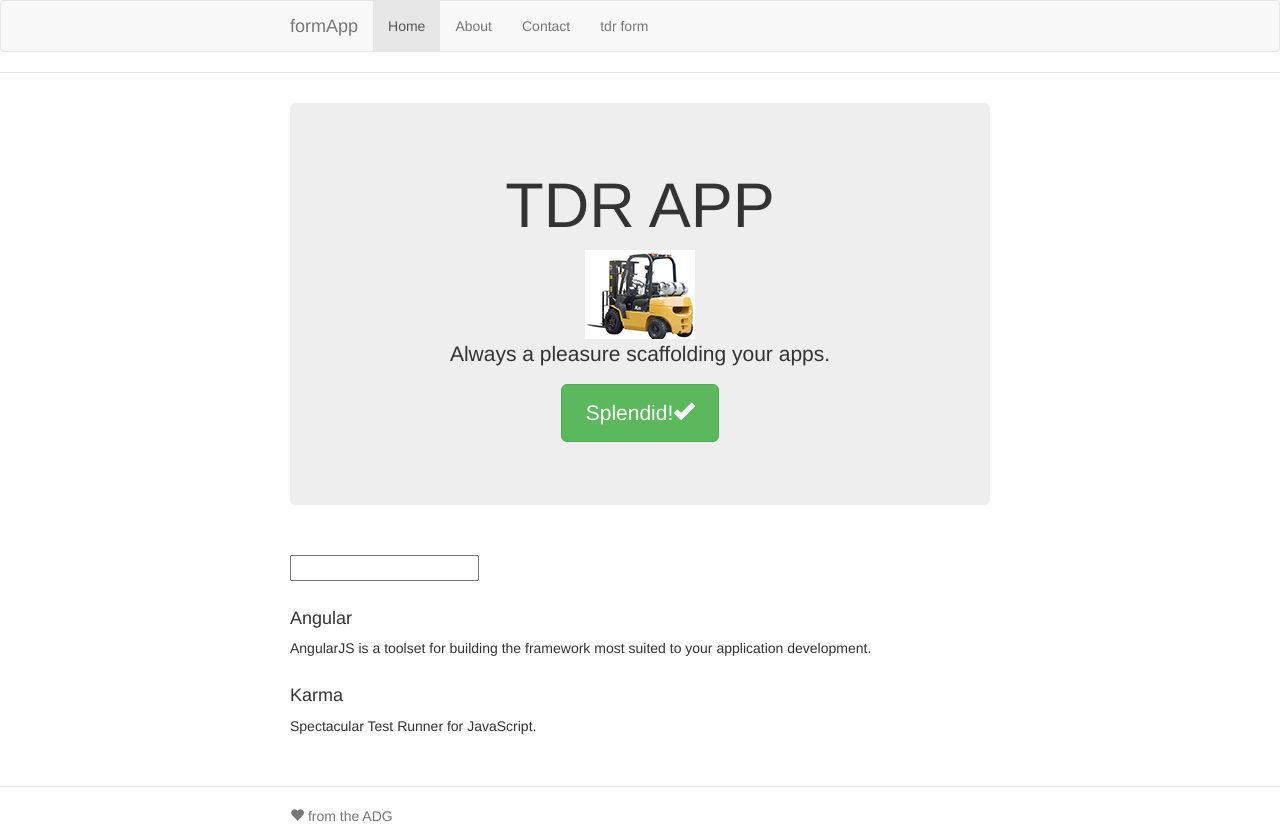
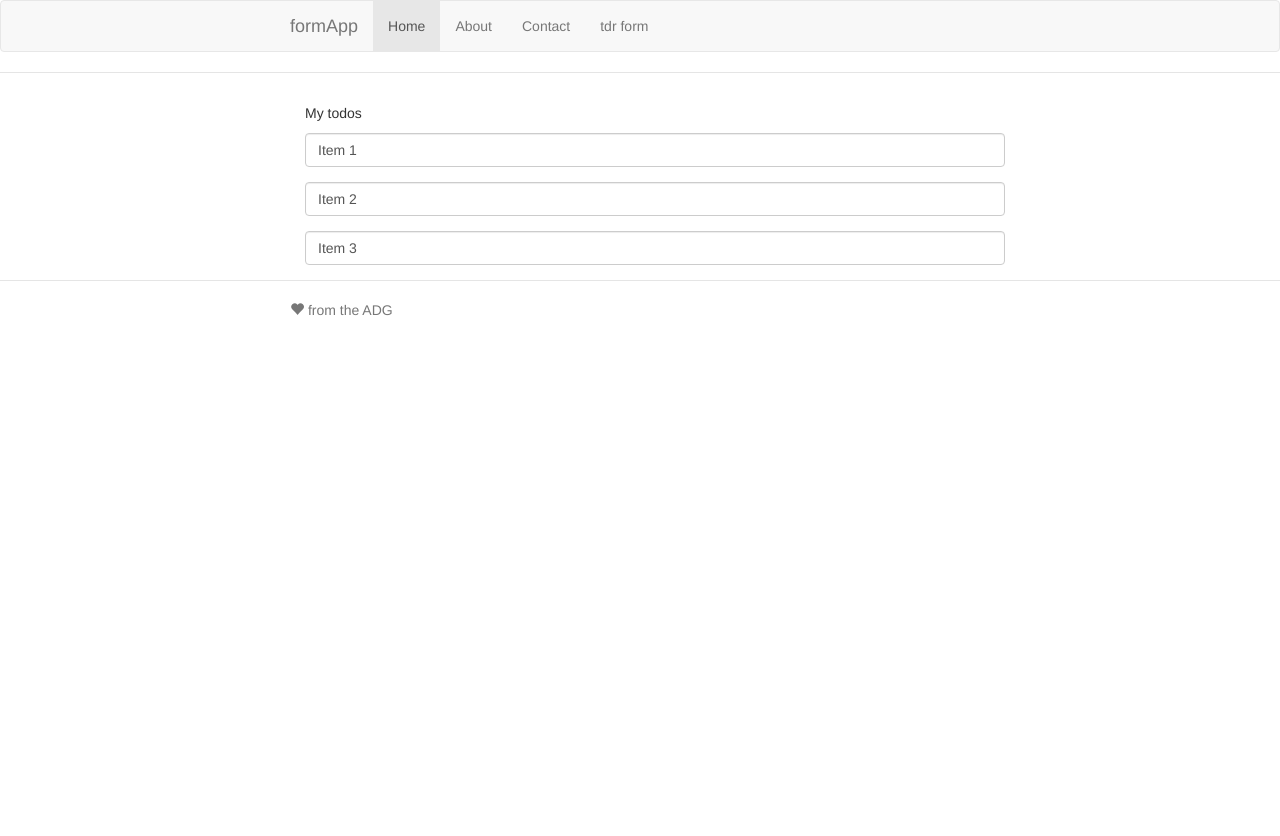
Before and after one commit to grantad/form_app, a website: page app/index.html in a window 1280 px wide. After the commit the page ends 800 px from the top, so only its background shows below. Drawn offline with nearby package versions, Linux system fonts and the light colour scheme; some packages are replaced by stand-ins of ours; files that its build step writes are made by us from their sources; a script that the page names is missing.

Commit message:
second commit

```diff
--- a/app/scripts/controllers/main.js
+++ b/app/scripts/controllers/main.js
@@ -1,17 +1,6 @@
 'use strict';
 
-/**
- * @ngdoc function
- * @name formAppApp.controller:MainCtrl
- * @description
- * # MainCtrl
- * Controller of the formAppApp
- */
 angular.module('formAppApp')
-  .controller('MainCtrl', function () {
-    this.awesomeThings = [
-      'HTML5 Boilerplate',
-      'AngularJS',
-      'Karma'
-    ];
-  });
+   .controller('MainCtrl', function($scope) {
+      $scope.todos = ['Item 1', 'Item 2', 'Item 3'];
+});
--- a/app/views/main.html
+++ b/app/views/main.html
@@ -1,23 +1,6 @@
-<div class="jumbotron">
-  <h1>TDR APP</h1>
-  <p class="lead">
-    <img src="images/pit.png" alt="I'm Yeoman"><br>
-    Always a pleasure scaffolding your apps.
+<div class="container">
+  <p>My todos</p>
+  <p class="form-group" ng-repeat="todo in todos">
+    <input type="text" ng-model="todo" class="form-control">
   </p>
-  <p><a class="btn btn-lg btn-success" ng-href="about.html">Splendid!<span class="glyphicon glyphicon-ok"></span></a></p>
 </div>
-
-<div class="row marketing">
-  <h4>{{hello}}</h4>
-  <p>
-   <input type="text" ng-model="hello"/>
-  </p>
-
-  <h4>Angular</h4>
-  <p>
-    AngularJS is a toolset for building the framework most suited to your application development.
-  </p>
-
-  <h4>Karma</h4>
-  <p>Spectacular Test Runner for JavaScript.</p>
-</div>
```
